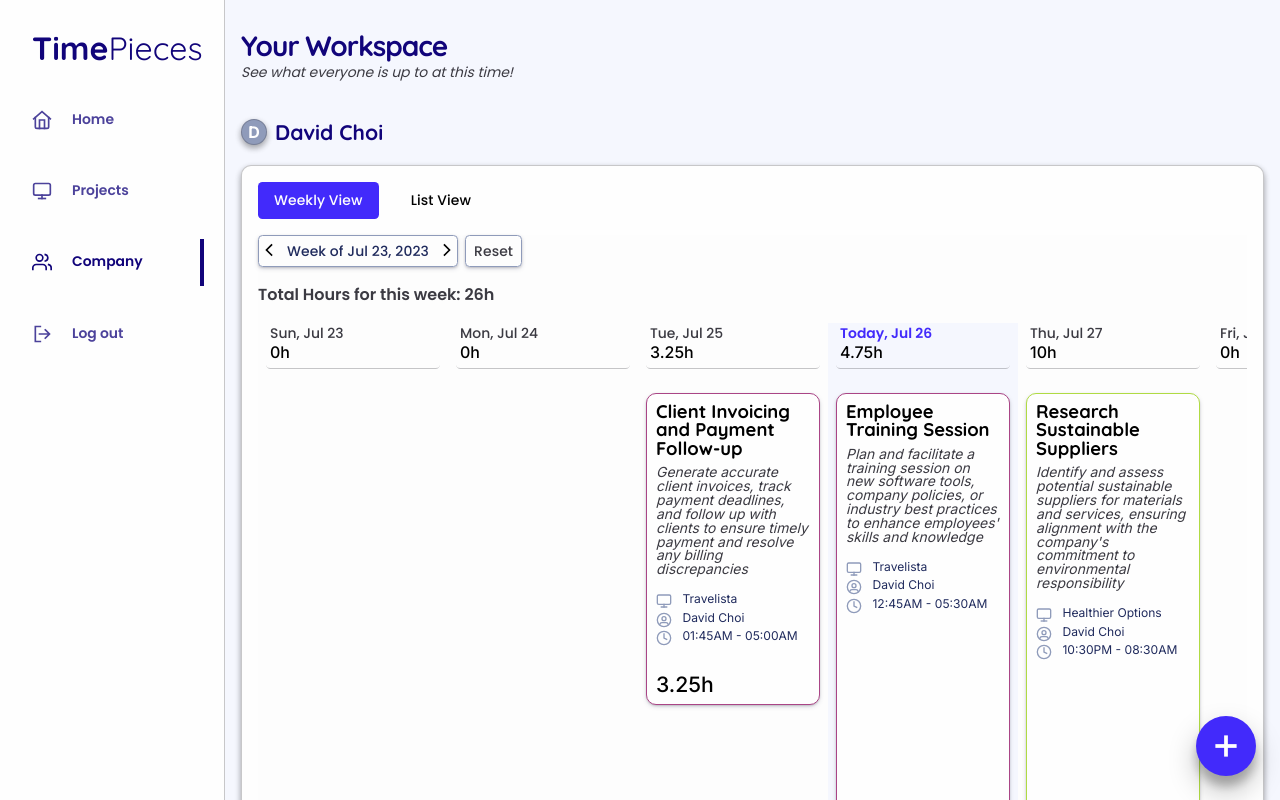
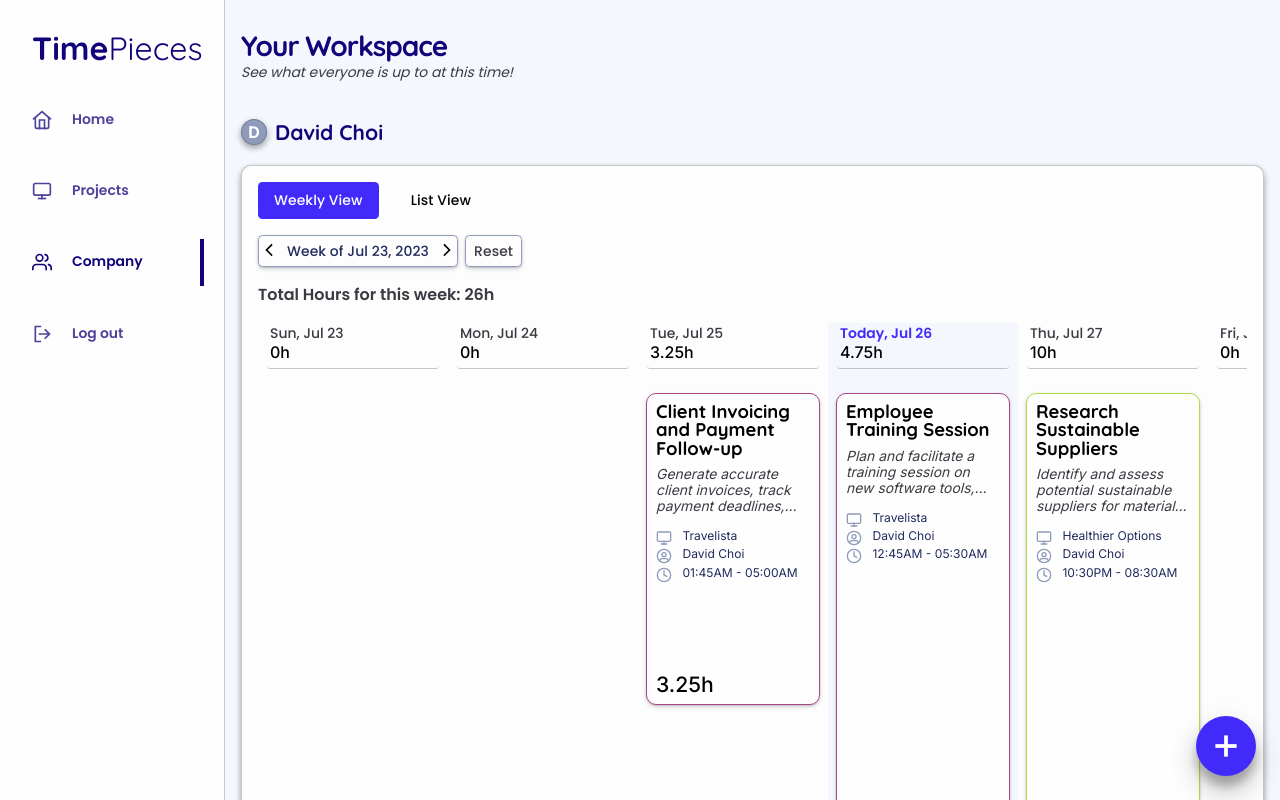
Before and after one commit to renchester/time-tracker-app, a React (Vite) app: page /workspace in a window 1280 px wide. Built offline with nearby package versions, Linux system fonts and the light colour scheme; sample sign-in values are in the browser's storage.

Commit message:
Update Task Card styles

```diff
--- a/src/components/cards/TaskDailyCard.scss
+++ b/src/components/cards/TaskDailyCard.scss
@@ -1,4 +1,5 @@
 @use '@/styles/placeholders';
+@use '@/styles/mixins' as mx;
 
 .task-card {
   --main-padding: 0.65em;
@@ -19,9 +20,11 @@
   }
 
   &__description {
+    @include mx.clamp-text(3);
     @extend %task-description;
     margin-top: 0.5rem;
     margin-bottom: 1rem;
+    line-height: normal;
   }
 
   &__detail {
--- a/src/components/cards/TaskListCard.scss
+++ b/src/components/cards/TaskListCard.scss
@@ -37,6 +37,7 @@
     margin-top: 1rem;
     display: grid;
     grid-template-columns: repeat(5, 1fr);
+    gap: 1.15rem;
 
     & dt {
       @extend %task-detail;
@@ -46,6 +47,7 @@
 
     & dd {
       font-size: var(--text-xs);
+      line-height: normal;
     }
   }
 
```
